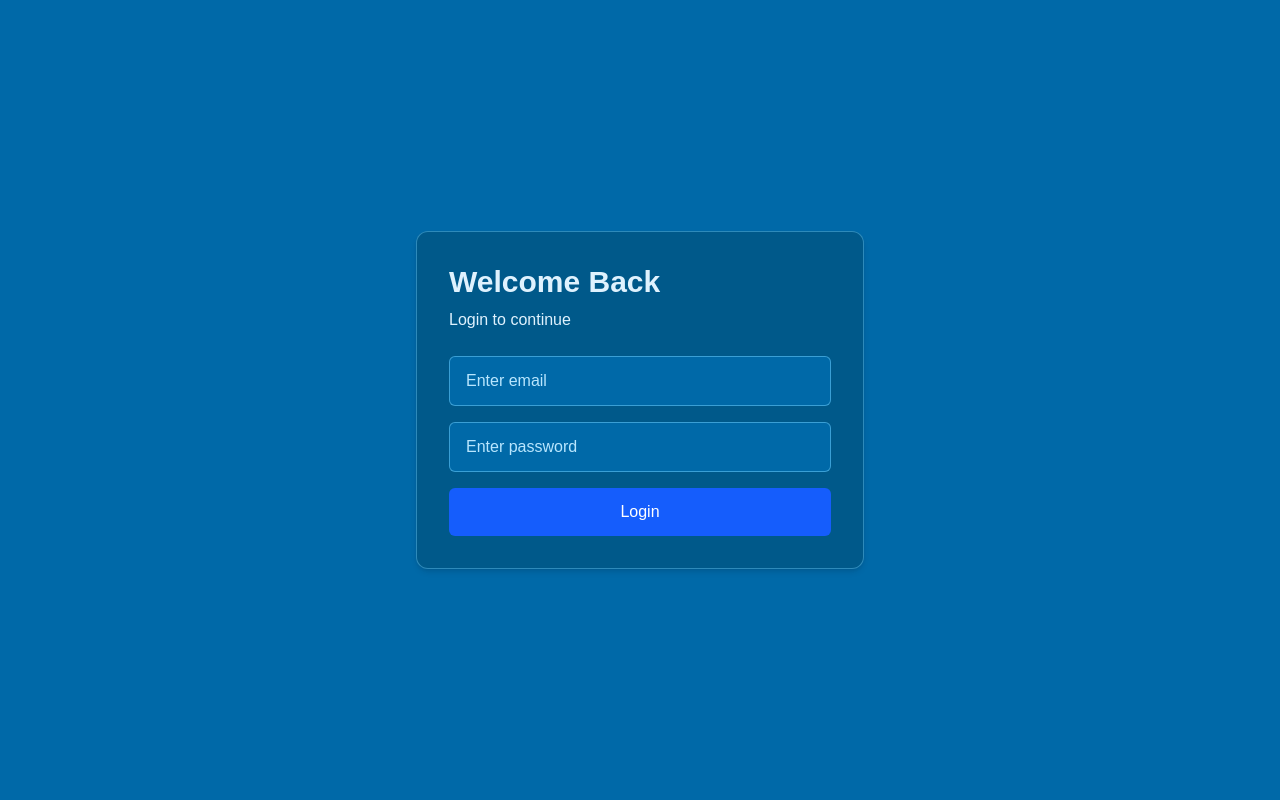
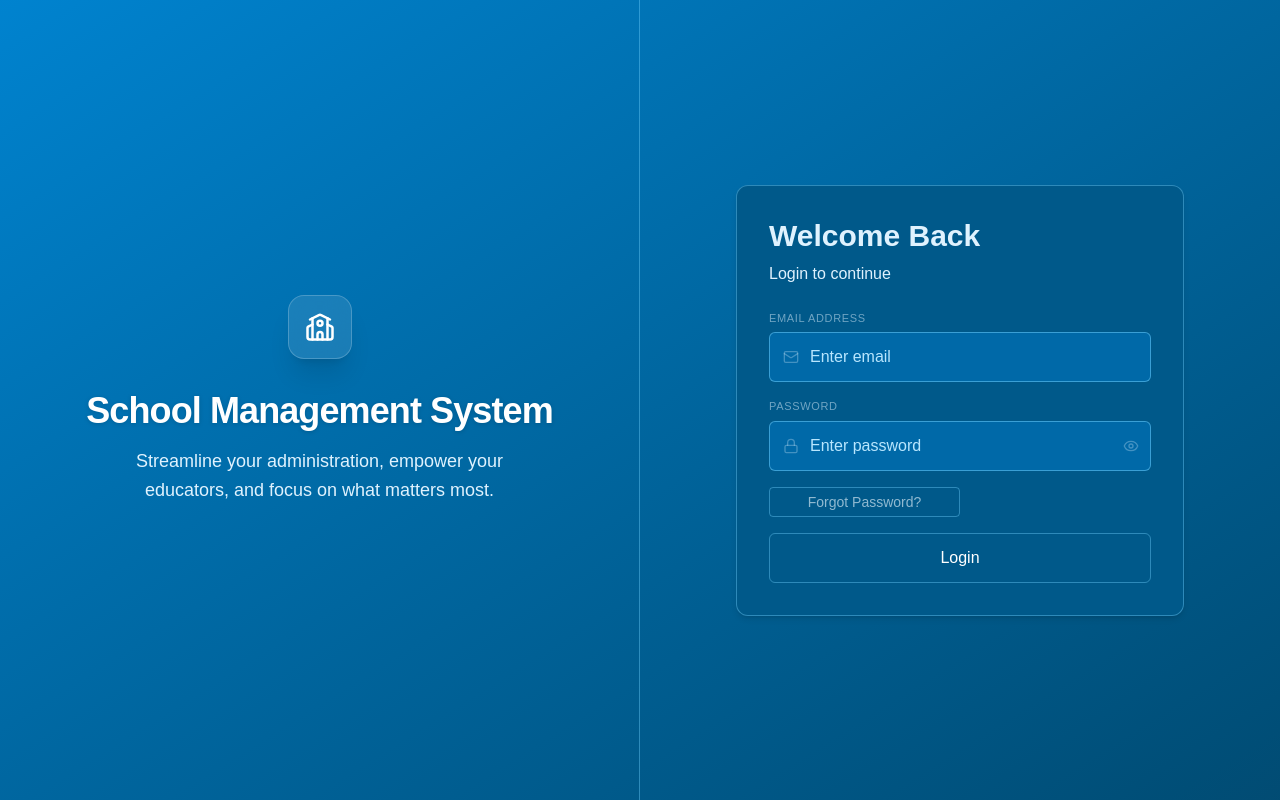
Before and after one commit to webdexx/school_saas_frontend, a React (Vite) app: page / in a window 1280 px wide. Built offline with nearby package versions, Linux system fonts and the light colour scheme.

Commit message:
Added Split Screen on login page and gradient background

```diff
--- a/src/components/layouts/AuthLayout.tsx
+++ b/src/components/layouts/AuthLayout.tsx
@@ -1,13 +1,58 @@
+import React from 'react';
+import { LuSchool } from 'react-icons/lu';
+
 type AuthLayoutProps = {
   children: React.ReactNode;
 };
 
-const AuthLayout = ({
-  children,
-}: AuthLayoutProps) => {
+const AuthLayout = ({ children }: AuthLayoutProps) => {
   return (
-    <div className="flex min-h-screen items-center justify-center bg-sky-700">
-      {children}
+    <div className="flex min-h-screen w-full bg-sky-700">
+      <div className="absolute inset-0 bg-gradient-to-br from-sky-600 to-sky-900 opacity-95"></div>
+      {/* LEFT SIDE: Branding & Visuals
+        Hidden on mobile, takes up 50% width on large screens.
+      */}
+      <div className="hidden lg:flex lg:w-1/2 relative items-center justify-center overflow-hidden border-e border-sky-300/40">
+        {/* Modern Gradient Background */}
+
+        {/* Abstract Background Shapes for Depth */}
+        {/* Branding Content */}
+        <div className="relative z-10 flex flex-col items-center text-center px-12">
+          {/* Logo Placeholder - A nice glassmorphism touch */}
+          <div className="w-16 h-16 mb-8 p-4 flex items-center justify-center rounded-2xl bg-white/10 backdrop-blur-md border border-white/20 shadow-xl text-white">
+            <LuSchool size={48} />
+          </div>
+
+          <h1 className="text-4xl font-bold tracking-tight text-white mb-4 drop-shadow-sm">
+            School Management System
+          </h1>
+          <p className="text-sky-100 text-lg max-w-md font-medium leading-relaxed">
+            Streamline your administration, empower your educators, and focus on what matters most.
+          </p>
+        </div>
+      </div>
+
+      {/* RIGHT SIDE: Auth Form Container
+        Takes full width on mobile, 50% width on large screens.
+      */}
+      <div className="flex w-full lg:w-1/2 flex-col items-center justify-center px-8 sm:px-16 bg-sky-700">
+
+        {/* Mobile Header (Only visible on small screens) */}
+        <div className="mb-8 text-center lg:hidden flex flex-col items-center">
+          <div className="w-12 h-12 mb-4 flex items-center justify-center rounded-xl bg-sky-300 shadow-md">
+             <svg className="w-6 h-6 text-white" fill="none" stroke="currentColor" viewBox="0 0 24 24">
+              <path strokeLinecap="round" strokeLinejoin="round" strokeWidth="2" d="M12 14l9-5-9-5-9 5 9 5z" />
+            </svg>
+          </div>
+          <h1 className="text-2xl font-bold text-slate-900">School Management</h1>
+        </div>
+
+        {/* Children Wrapper to constrain form width */}
+        <div className="w-full max-w-md">
+          {children}
+        </div>
+
+      </div>
     </div>
   );
 };
--- a/src/features/auth/pages/LoginPage.tsx
+++ b/src/features/auth/pages/LoginPage.tsx
@@ -1,19 +1,19 @@
 import { useEffect, useState } from "react";
 import Input from "@/components/ui/Input";
 import AuthLayout from "@/components/layouts/AuthLayout";
+import { LuEye, LuEyeOff, LuLock, LuMail } from "react-icons/lu";
 
 const LoginPage = () => {
-  const [email, setEmail] =
-    useState("");
+  const [email, setEmail] = useState("");
 
-  const [password, setPassword] =
-    useState("");
+  const [password, setPassword] = useState("");
 
-  const [loading, setLoading] =
-    useState(false);
+  const [showPassword, setShowPassword] = useState(false);
+
+  const [loading, setLoading] = useState(false);
 
   useEffect(() => {
-        document.title = "Login Page"
+    document.title = "Login Page";
   }, []);
 
   const handleLogin = () => {
@@ -31,41 +31,65 @@ const LoginPage = () => {
 
   return (
     <AuthLayout>
-      <div className="w-full max-w-md rounded-xl bg-sky-800 p-8 shadow-md border border-sky-300/40">
-        <h1 className="mb-2 text-3xl font-bold text-sky-100">
-          Welcome Back
-        </h1>
+      <div className="w-full max-w-md rounded-xl bg-sky-800 p-8 shadow-md border border-sky-300/40 backdrop-blur-xl">
+        <h1 className="mb-2 text-3xl font-bold text-sky-100">Welcome Back</h1>
 
-        <p className="mb-6 text-sky-100">
-          Login to continue
-        </p>
+        <p className="mb-6 text-sky-100">Login to continue</p>
 
         <div className="space-y-4">
+          <label className="block text-[11px] font-medium tracking-[0.06em] uppercase text-sky-100/50 mb-1.5">
+            Email address
+          </label>
+
+          <div className="relative flex items-center">
+            <span className="absolute left-3.5 text-sky-100/30 pointer-events-none">
+                <LuMail />
+              </span>
           <Input
             placeholder="Enter email"
             value={email}
-            onChange={(e) =>
-              setEmail(e.target.value)
-            }
+            onChange={(e) => setEmail(e.target.value)}
+            className="px-10"
           />
+          </div>
 
+          <label className="block text-[11px] font-medium tracking-[0.06em] uppercase text-sky-100/50 mb-1.5">
+            Password
+          </label>
+          <div className="relative flex items-center">
+            <span className="absolute left-3.5 text-sky-100/30 pointer-events-none">
+                <LuLock />
+              </span>
             <Input
-            type="password"
+              type={showPassword ? "text" : "password"}
               placeholder="Enter password"
               value={password}
-            onChange={(e) =>
-              setPassword(e.target.value)
-            }
+              onChange={(e) => setPassword(e.target.value)}
+              className="px-10"
             />
+            <button
+                type="button"
+                onClick={() => setShowPassword((v) => !v)}
+                className="absolute right-3 text-sky-100/30 hover:text-sky-100/60 transition-colors"
+                aria-label="Toggle password visibility"
+              >
+                {showPassword ? <LuEyeOff /> : <LuEye />}
+              </button>
+          </div>
+
+          <button
+            onClick={() => setLoading(true)}
+            className="w-1/2 rounded bg-transparent border border-sky-300/40 px-4 py-1 text-sm text-sky-50/60 "
+          >
+            Forgot Password?
+          </button>
 
           <button
             onClick={handleLogin}
             disabled={loading}
-            className="w-full rounded-md bg-blue-600 py-3 text-white"
+            className="w-full rounded-md bg-transparent border border-sky-300/40 py-3 text-white cursor-pointer hover:bg-sky-300/10"
           >
-            {loading
-              ? "Logging in..."
-              : "Login"}
+            {loading ? "Logging in..." : "Login"}
           </button>
         </div>
       </div>
--- a/src/index.css
+++ b/src/index.css
@@ -17,3 +17,13 @@
 @theme {
   --text-tiny: 0.7rem;
 }
+
+input:-webkit-autofill,
+input:-webkit-autofill:hover,
+input:-webkit-autofill:focus,
+input:-webkit-autofill:active {
+  -webkit-box-shadow: 0 0 0px 1000px transparent inset !important;
+  box-shadow: 0 0 0px 1000px transparent inset !important;
+  -webkit-text-fill-color: #e0f2fe !important; /* match your text color */
+  transition: background-color 5000s ease-in-out 0s;
+}
```
Lines whose indentation alone changed are shown as unchanged.
